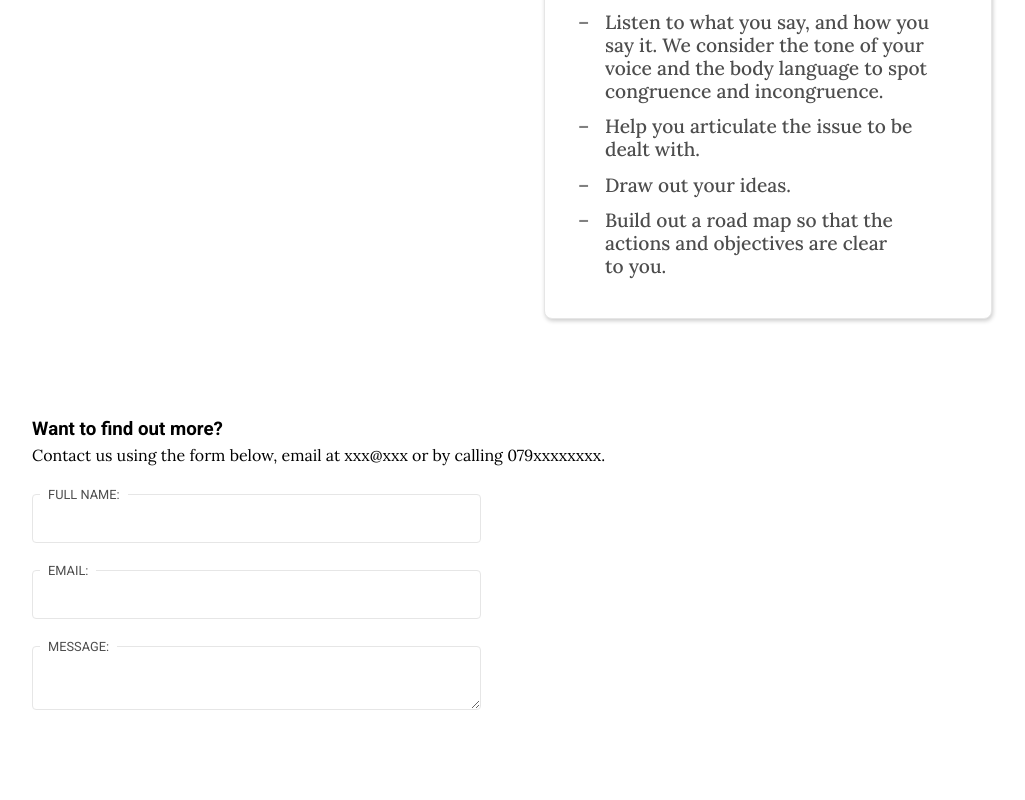
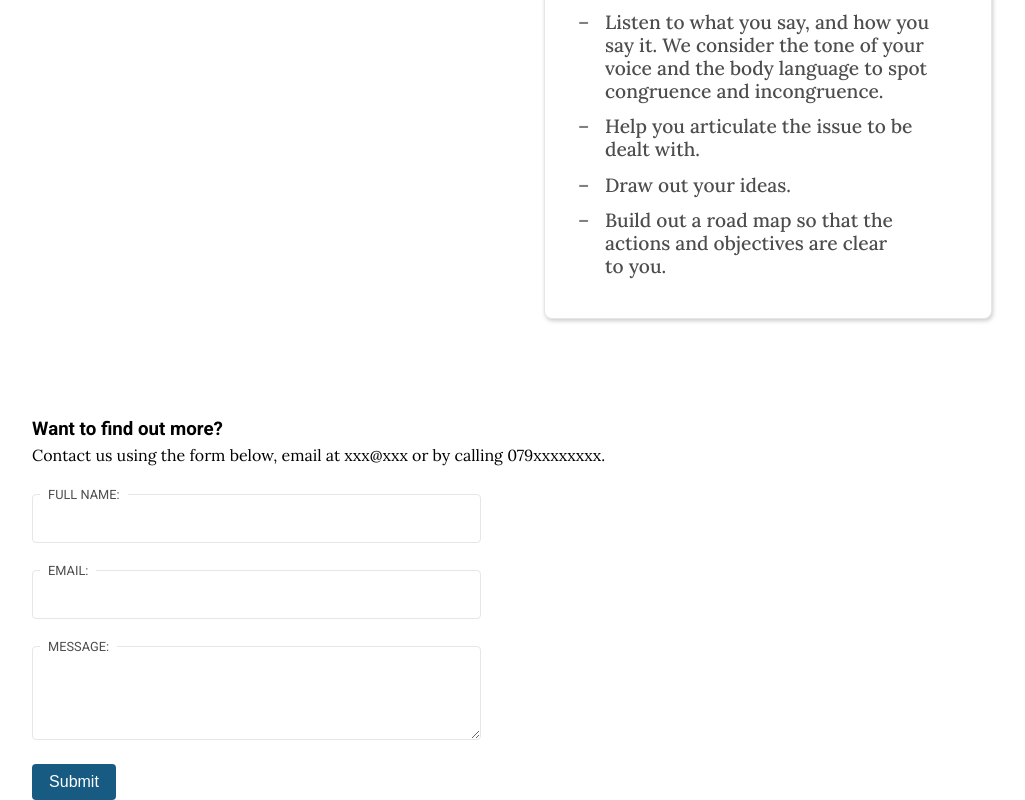
Before and after one commit to CJohnston079/cluny-house-consulting, a React (Vite) app: page / in a window 1280 px wide. Shown: the part 933-1733 px from the top of the page, without its empty margins (128-1153 px from the left). Before the commit the page ends 1651 px from the top, so only its background shows below. Built offline with nearby package versions, Linux system fonts and the light colour scheme.

Commit message:
Feat: add "submit" button to `ContactForm`

```diff
--- a/src/App.css
+++ b/src/App.css
@@ -17,6 +17,10 @@ li {
 input,
 textarea {
 	font-family: inherit;
+}
+
+button {
+	cursor: pointer;
 }
 
 .u-fb-col-wrapper {
--- a/src/ContactForm.css
+++ b/src/ContactForm.css
@@ -1,3 +1,9 @@
+.form {
+	display: flex;
+	flex-direction: column;
+	gap: 1rem;
+}
+
 .field {
 	margin: 0.5rem 0;
 }
@@ -46,3 +52,26 @@
 	border-color: var(--cl-emphasis);
 	transition: border-color 200ms;
 }
+
+.form__button {
+	border: none;
+	border-radius: var(--br-light);
+	padding: 0.5rem 1rem;
+
+	font-size: 1rem;
+	font-weight: 400;
+}
+
+.form__button--submit {
+	border: solid 1px transparent;
+	color: white;
+	background-color: var(--cl-emphasis);
+	transition: 600ms;
+}
+
+.form__button--submit:hover {
+	border-color: var(--cl-emphasis);
+	color: var(--cl-emphasis);
+	background-color: var(--cl-background-shade-2);
+	transition: 200ms;
+}
--- a/src/ContactForm.jsx
+++ b/src/ContactForm.jsx
@@ -2,7 +2,8 @@ import "./ContactForm.css";
 
 const ContactForm = function () {
 	return (
-		<form action="" method="POST">
+		<form className="form" action="" method="POST">
+			<div className="form__fields">
 				<div className="field">
 					<label htmlFor="full-name" className="field__label">
 						Full name
@@ -19,7 +20,13 @@ const ContactForm = function () {
 					<label htmlFor="message" className="field__label">
 						Message
 					</label>
-				<textarea id="message" className="field__input"></textarea>
+					<textarea id="message" name="message" rows={4} className="field__input"></textarea>
+				</div>
+			</div>
+			<div className="form__actions">
+				<button type="submit" className="form__button form__button--submit">
+					Submit
+				</button>
 			</div>
 		</form>
 	);
```
Lines whose indentation alone changed are shown as unchanged.
